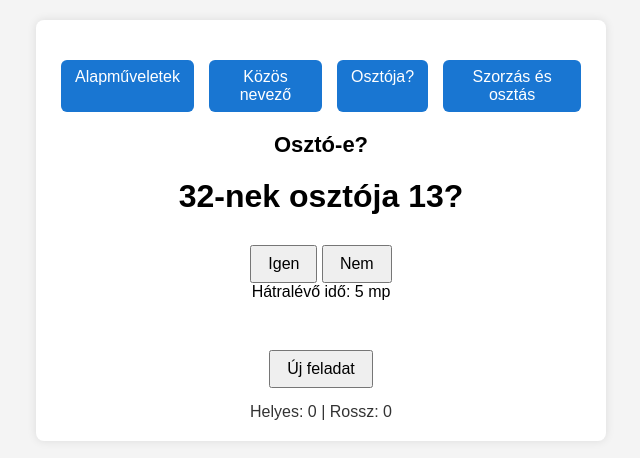
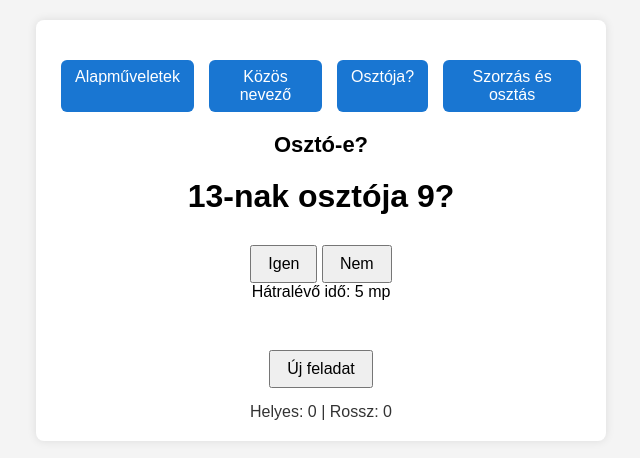
Before and after one commit to debmatyas/matek, a plain HTML site: page GyokhegyiMark/osztoja.html in a window 1280 px wide. Shown: the part 170-628 px from the top of the page, without its empty margins (319-959 px from the left). Drawn offline with Linux system fonts and the light colour scheme.

Commit message:
Osztója oldal egyszerűbb feladatok

```diff
--- a/GyokhegyiMark/osztoja.html
+++ b/GyokhegyiMark/osztoja.html
@@ -93,7 +93,9 @@
 
       // bal oldali szám mindig nagyobb
       a = Math.floor(Math.random() * 50) + 1;
-      b = Math.floor(Math.random() * 50) + 1;
+      // a = Math.floor(Math.random() * 10) + 1;
+      // b = Math.floor(Math.random() * 50) + 1;
+      b = Math.floor(Math.random() * 14) + 1;
 
       if (a < b) [a, b] = [b, a];
 
```
